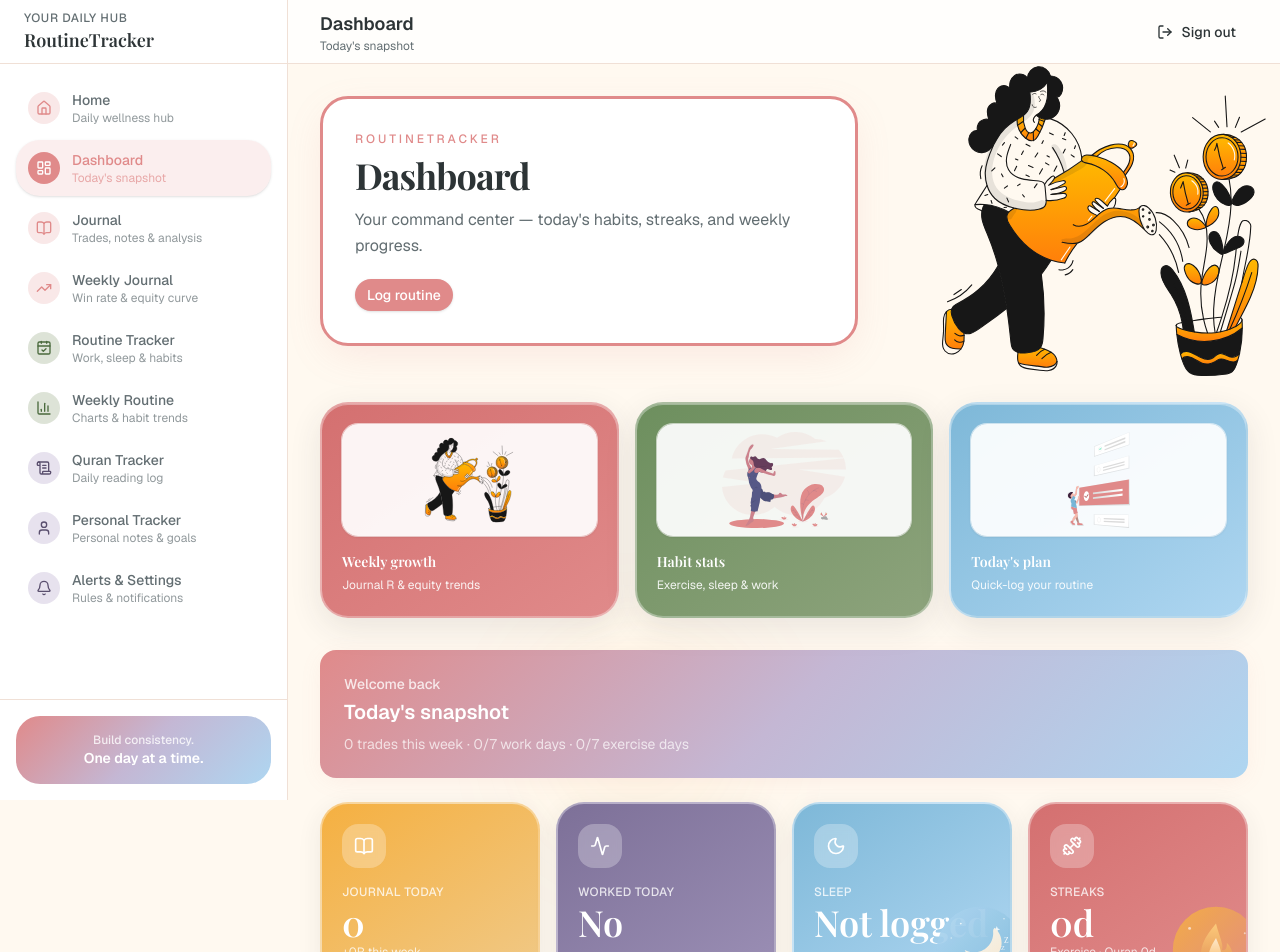
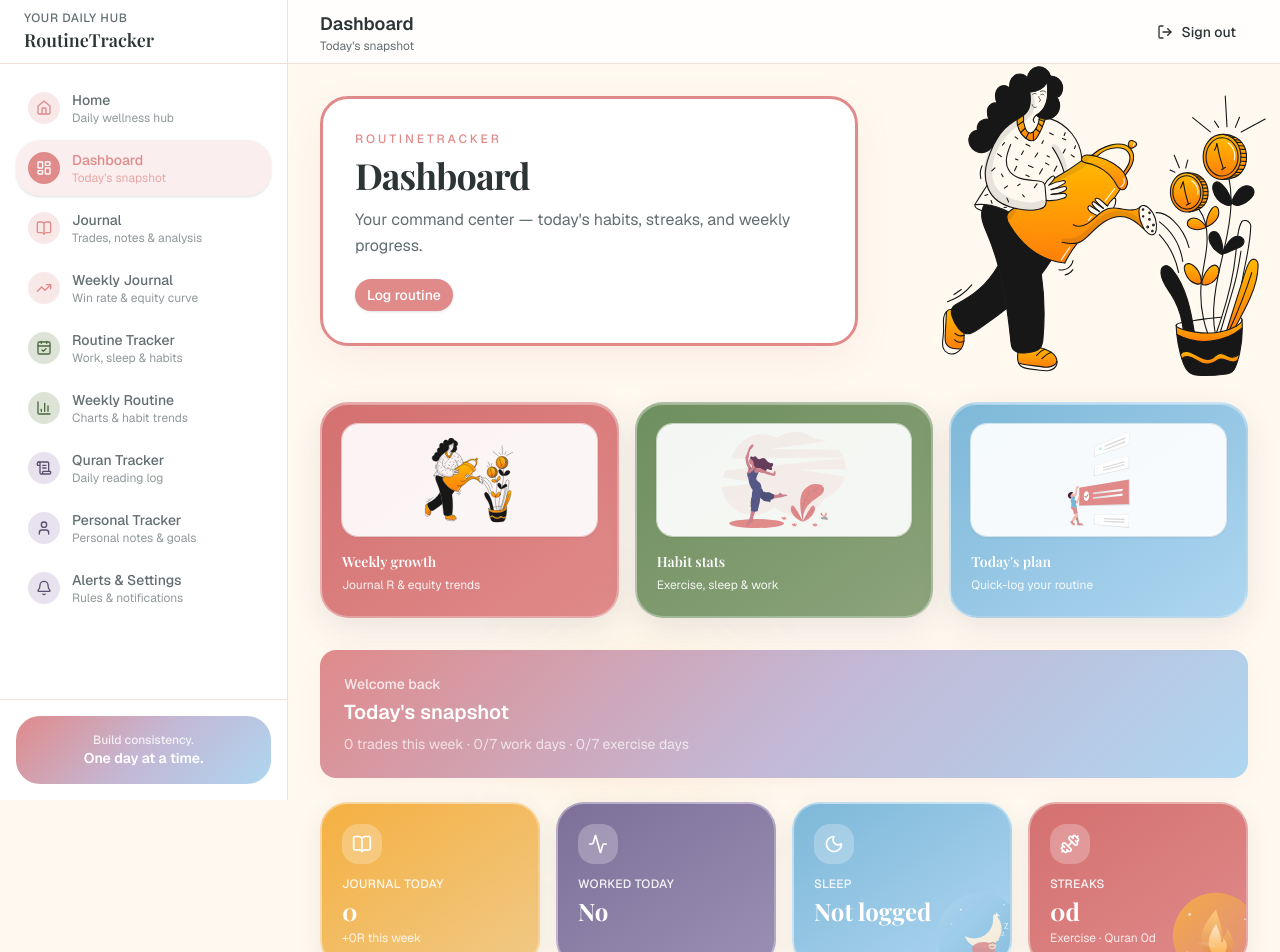
Before and after one commit to AMARA-code/RoutineTracker, a Next.js app: page / in a window 1280 px wide. Shown: the top 952 px of the page. Built offline with nearby package versions, Linux system fonts and the light colour scheme; no server answers.

Commit message:
resolved error

```diff
--- a/src/components/ui/habit-stat-card.tsx
+++ b/src/components/ui/habit-stat-card.tsx
@@ -2,48 +2,71 @@ import type { LucideIcon } from "lucide-react";
 import Image from "next/image";
 import { cn } from "@/lib/utils";
 
-export type HabitVariant = "peach" | "lavender" | "sky" | "coral" | "sage";
+export type HabitCardVariant =
+  | "peach"
+  | "lavender"
+  | "sky"
+  | "coral"
+  | "sage";
 
-const VARIANTS: HabitVariant[] = ["peach", "lavender", "sky", "coral", "sage"];
+const variantStyles: Record<HabitCardVariant, string> = {
+  peach: "habit-card habit-card-peach",
+  lavender: "habit-card habit-card-lavender",
+  sky: "habit-card habit-card-sky",
+  coral: "habit-card habit-card-coral",
+  sage: "habit-card habit-card-sage",
+};
 
-export function pickHabitVariant(index: number): HabitVariant {
-  return VARIANTS[index % VARIANTS.length];
-}
+type HabitStatCardProps = {
+  label: string;
+  value: string;
+  sub?: string;
+  icon?: LucideIcon;
+  emoji?: string;
+  variant?: HabitCardVariant;
+  className?: string;
+  valueClassName?: string;
+  illustrationSrc?: string;
+};
 
 export function HabitStatCard({
   label,
   value,
   sub,
   icon: Icon,
-  variant,
+  emoji,
+  variant = "coral",
+  className,
+  valueClassName,
   illustrationSrc,
-  className,
-}: {
-  label: string;
-  value: string;
-  sub?: string;
-  icon: LucideIcon;
-  variant: HabitVariant;
-  illustrationSrc?: string;
-  className?: string;
-}) {
+}: HabitStatCardProps) {
   return (
     <div
       className={cn(
-        "habit-card p-5",
-        `habit-card-${variant}`,
+        variantStyles[variant],
+        "relative flex flex-col overflow-hidden p-5",
         className,
       )}
     >
-      <div className="habit-icon-badge mb-4">
-        <Icon className="h-5 w-5" />
+      <div className="mb-3 flex h-10 w-10 items-center justify-center rounded-2xl bg-white/25">
+        {emoji ? (
+          <span className="text-xl leading-none">{emoji}</span>
+        ) : Icon ? (
+          <Icon className="h-5 w-5" />
+        ) : null}
       </div>
-
-      <p className="text-xs font-medium uppercase tracking-wide opacity-80">
+      <p className="text-xs font-medium uppercase tracking-wide opacity-90">
         {label}
       </p>
-      <p className="habit-stat-value mt-1">{value}</p>
-      {sub && <p className="mt-1 text-xs opacity-80">{sub}</p>}
+      <p
+        className={cn(
+          "mt-1 font-serif text-xl font-bold leading-tight sm:text-2xl",
+          valueClassName,
+        )}
+      >
+        {value}
+      </p>
+      {sub && <p className="mt-1 text-xs opacity-85">{sub}</p>}
 
       {illustrationSrc && (
         <div className="habit-illustration-peek">
@@ -53,3 +76,15 @@ export function HabitStatCard({
     </div>
   );
 }
+
+export const habitCardVariants: HabitCardVariant[] = [
+  "peach",
+  "lavender",
+  "sky",
+  "coral",
+  "sage",
+];
+
+export function pickHabitVariant(index: number): HabitCardVariant {
+  return habitCardVariants[index % habitCardVariants.length];
+}
```
